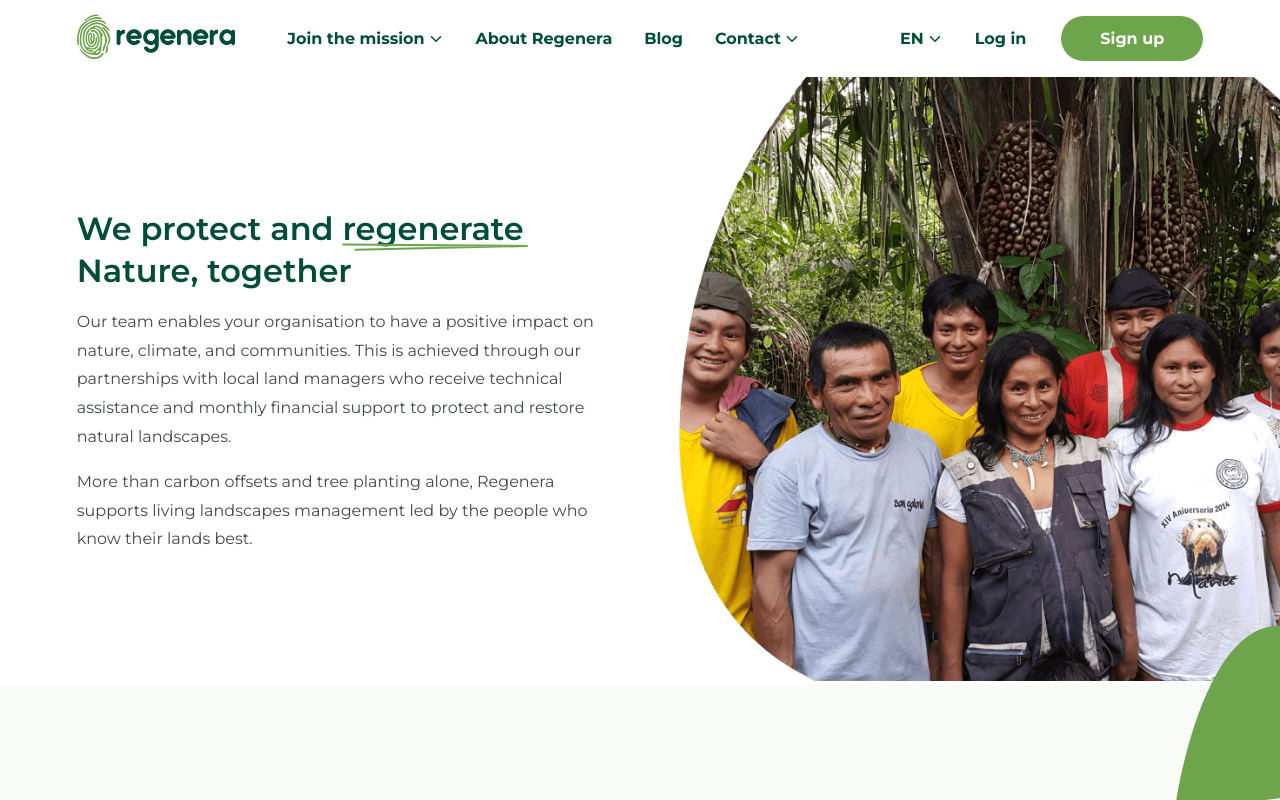
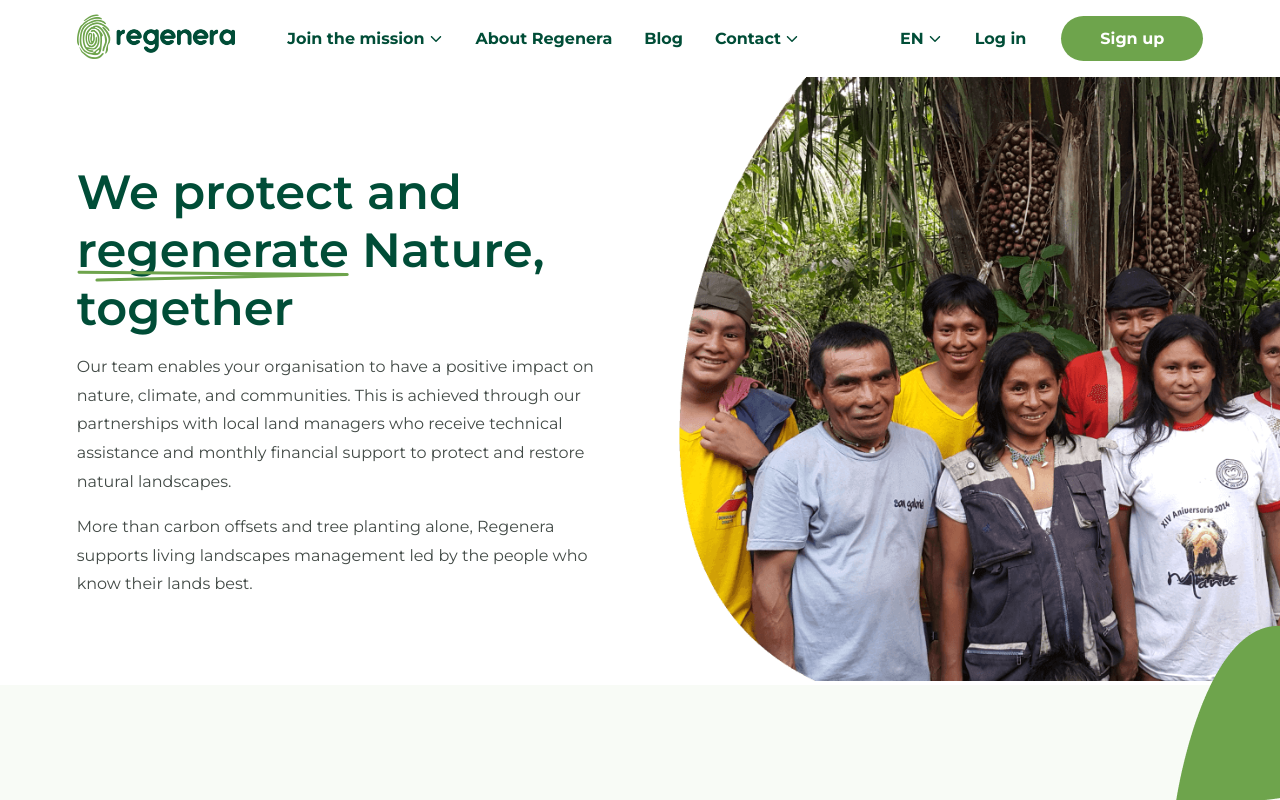
Before and after one commit to santoshnavle/regenera, a React (Create React App) app: page /about in a window 1280 px wide. Shown: the top 800 px of the page. Built offline with nearby package versions, Linux system fonts and the light colour scheme.

Commit message:
css changes for slider and about us page herosection done

```diff
--- a/src/components/HeroSection.js
+++ b/src/components/HeroSection.js
@@ -21,12 +21,15 @@ const HeroSection = () => {
         .title-box{
             margin-bottom: 16px;
             h1{
+                font-size: 48px;
+                line-height: 58px;
                 .border{
                     position: relative;
                     img{
                         position: absolute;
                         bottom: -3px;
                         left: 0;
+                        width: 100%;
                     }
                 }
             }
@@ -45,6 +48,9 @@ const HeroSection = () => {
                 h1{
                     font-size: 38px;
                     line-height: 52px;
+                    br{
+                        display: none;
+                    }
                     .border{
                         img{
                             width: 100%;
@@ -68,12 +74,11 @@ const HeroSection = () => {
         <HeroContainer className="flex items-center justify-space-between">
             <LeftSection>
                 <div className="title-box">
-                    <h1>We protect and&nbsp;
+                    <h1>We protect and <br/>
                         <span className="border">
                             regenerate
                             <img src="./images/title-border-line.svg" alt="border"/>
-                        </span>&nbsp;
-                        Nature, together</h1>
+                        </span>&nbsp;Nature, together</h1>
                 </div>
                 <div className="content-box">
                     <p>Our team enables your organisation to have a positive impact on nature, climate, and communities. This is achieved through our partnerships with local land managers who receive technical assistance and monthly financial support to protect and restore natural landscapes. </p>
--- a/src/components/homePage/PartnersPositiveImpact.js
+++ b/src/components/homePage/PartnersPositiveImpact.js
@@ -40,6 +40,8 @@ const PartnersImpact = () => {
             arrows: false,
             dots: false,
             speed: 300,
+            centerMode: true,
+            centerPadding: '35px',
             infinite: true,
             variableWidth: true,
             }
@@ -227,13 +229,13 @@ const PartnersImpact = () => {
                     }
                     .article-section{
                         gap: 16px;
-                        padding-left:20px;
+                        padding-left:0;
                         padding-right: 0;
                         overflow-x: auto;
                         .card-slider{
                             width: 100%;
                             .discover-card{
-                                min-width: 292px;
+                                margin: 0 8px;
                                 max-width: 292px;
                                 .card-button{
                                     display: none;
@@ -262,7 +264,6 @@ const PartnersImpact = () => {
                                     }
                                 }
                             }
-                            .slick-slide{margin-right: 16px}
                             .discover-card.mobile-show{
                                 display: block;
                             }
```
Also changed, not shown: public/images/banner-about.png.
